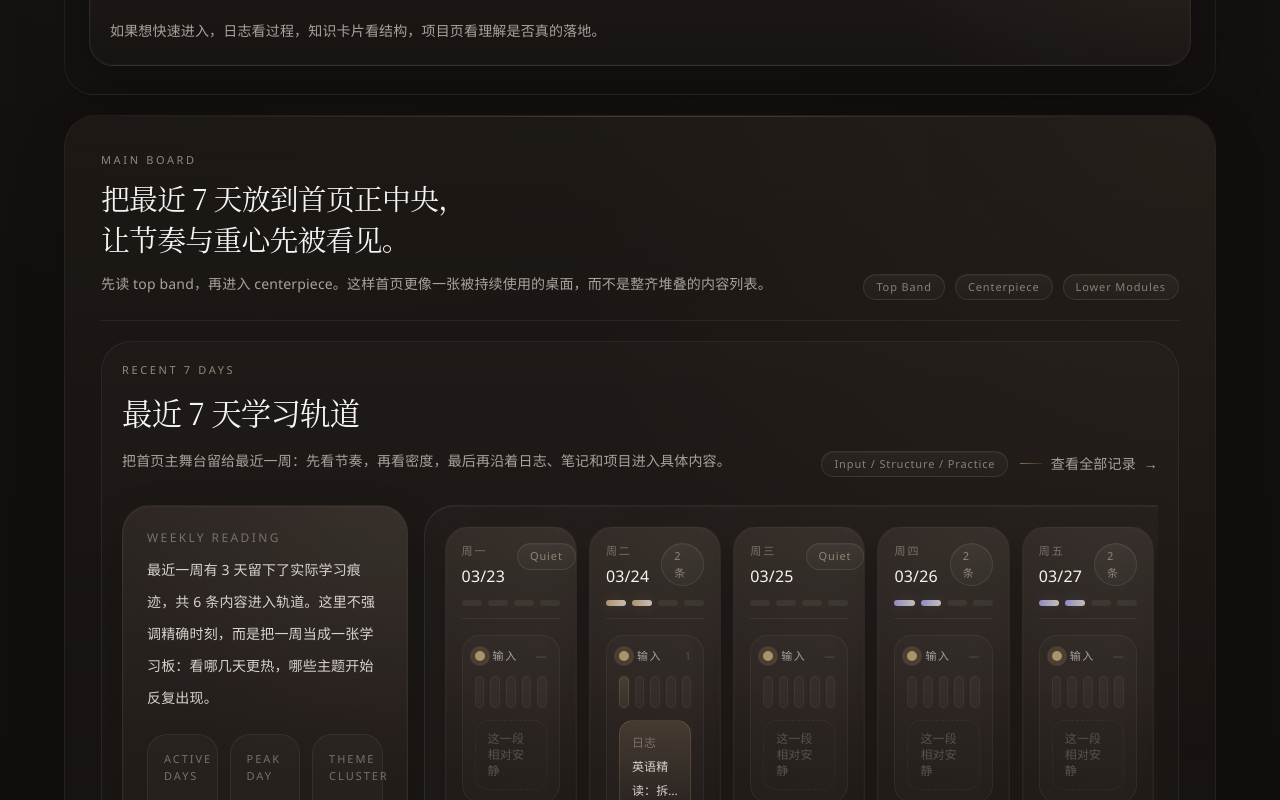
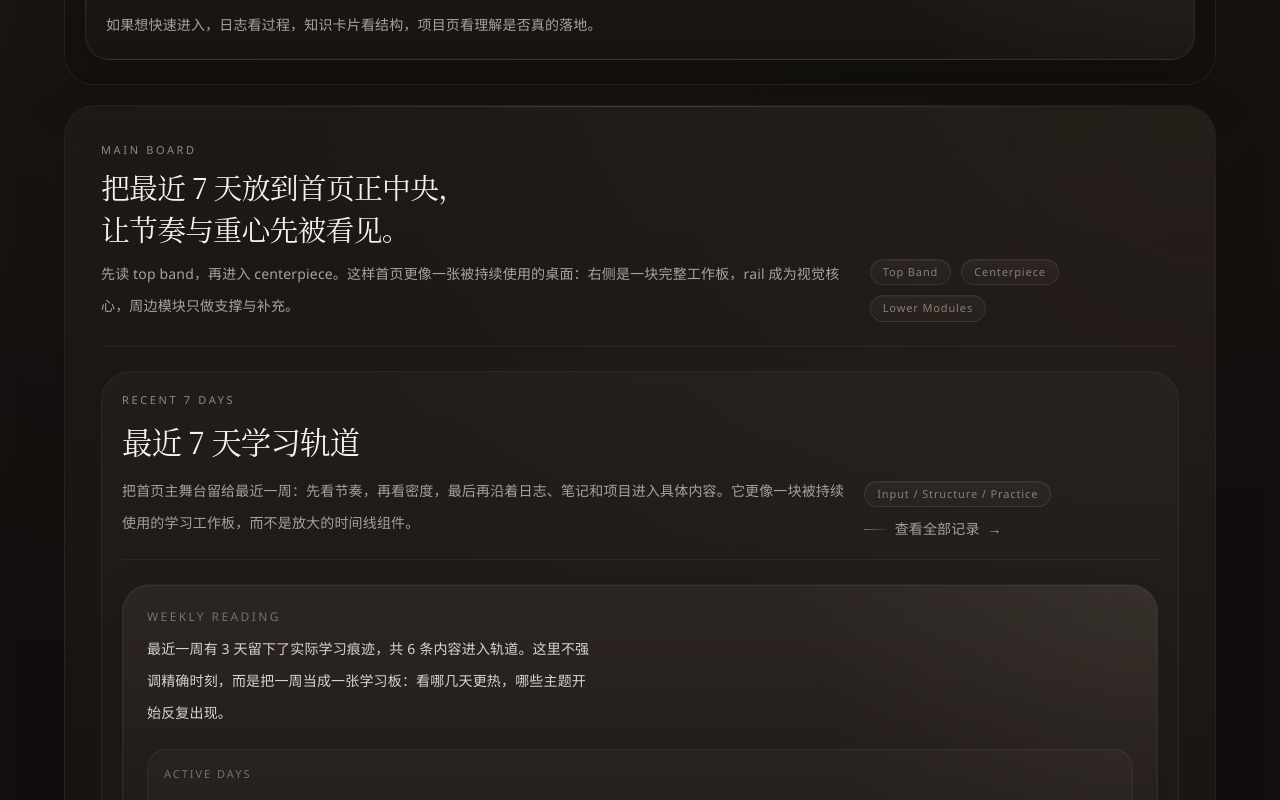
Before and after one commit to aqin1012-lyq/personal-learning-site, a Next.js app: page / in a window 1280 px wide. Shown: the part 2000-2800 px from the top of the page. Built offline with nearby package versions, Linux system fonts and the light colour scheme.

Commit message:
Refine widescreen home layout

```diff
--- a/src/app/page.tsx
+++ b/src/app/page.tsx
@@ -110,22 +110,22 @@ export default function HomePage() {
               stats={stats}
             />
 
-            <div className="grid gap-5 2xl:grid-cols-[minmax(280px,18vw)_minmax(0,1fr)] 2xl:items-start 2xl:gap-7">
+            <div className="grid gap-5 2xl:grid-cols-[minmax(248px,15.5vw)_minmax(0,1fr)] 2xl:items-start 2xl:gap-8">
               <aside className="space-y-4 2xl:sticky 2xl:top-24">
-                <section className="section-shell stagger-surface space-y-5 rounded-[30px] xl:min-h-[calc(100vh-7.5rem)] xl:px-6 xl:py-7">
+                <section className="section-shell stagger-surface space-y-5 rounded-[30px] xl:min-h-[calc(100vh-7.5rem)] xl:px-5 xl:py-6 2xl:space-y-4">
                   <div className="space-y-3 border-b border-white/[0.06] pb-5">
                     <p className="section-label">Study Deck</p>
-                    <h2 className="font-cjk text-[1.22rem] font-medium leading-[1.55] tracking-tight text-stone-100">
+                    <h2 className="font-cjk text-[1.14rem] font-medium leading-[1.6] tracking-tight text-stone-100 2xl:text-[1.18rem]">
                       这里先给索引，
                       <br />
                       再把主舞台留给最近的学习现场。
                     </h2>
-                    <p className="text-sm leading-7 text-stone-400">
+                    <p className="text-[13px] leading-7 text-stone-400 2xl:text-sm">
                       左列像目录、路标和阅读说明；右侧才是本周轨道、当前重点与最近输出的工作台。
                     </p>
                   </div>
 
-                  <div className="space-y-3 rounded-[24px] border border-white/[0.06] bg-white/[0.02] p-4">
+                  <div className="space-y-3 rounded-[24px] border border-white/[0.06] bg-white/[0.02] p-4 2xl:p-3.5">
                     <div className="flex items-center justify-between gap-3">
                       <p className="text-[11px] uppercase tracking-[0.18em] text-stone-500">Desk Index</p>
                       <span className="pill-tag">Stable Nav</span>
@@ -135,7 +135,7 @@ export default function HomePage() {
                         <Link
                           key={item.href}
                           href={item.href}
-                          className="group flex items-start gap-3 rounded-[18px] border border-white/[0.05] bg-black/10 px-4 py-3.5 transition hover:-translate-y-0.5 hover:border-white/[0.1]"
+                          className="group flex items-start gap-3 rounded-[18px] border border-white/[0.05] bg-black/10 px-4 py-3.5 transition hover:-translate-y-0.5 hover:border-white/[0.1] 2xl:px-3.5"
                         >
                           <div className="flex h-9 w-9 shrink-0 items-center justify-center rounded-[14px] border border-white/[0.05] bg-white/[0.03] text-[11px] tracking-[0.16em] text-stone-400">
                             0{index + 1}
@@ -153,7 +153,7 @@ export default function HomePage() {
                     </div>
                   </div>
 
-                  <div className="space-y-3 rounded-[24px] border border-white/[0.06] bg-black/10 p-4">
+                  <div className="space-y-3 rounded-[24px] border border-white/[0.06] bg-black/10 p-4 2xl:p-3.5">
                     <div className="flex items-center justify-between gap-3">
                       <p className="text-[11px] uppercase tracking-[0.18em] text-stone-500">Reading Order</p>
                       <span className="pill-tag">Flow</span>
@@ -172,7 +172,7 @@ export default function HomePage() {
                     </div>
                   </div>
 
-                  <InteractiveSurface className="surface-card rounded-[24px] p-5">
+                  <InteractiveSurface className="surface-card rounded-[24px] p-5 2xl:p-[1.125rem]">
                     <div className="relative space-y-4">
                       <div className="flex items-center justify-between gap-3">
                         <div className="space-y-2">
@@ -190,11 +190,11 @@ export default function HomePage() {
                 </section>
               </aside>
 
-              <div className="space-y-5">
-                <section className="section-shell stagger-surface overflow-hidden rounded-[32px]">
-                  <div className="grid gap-5 2xl:grid-cols-[minmax(0,1.5fr)_minmax(360px,0.9fr)] 2xl:items-stretch">
-                    <div className="space-y-5">
-                      <div className="flex flex-col gap-3 border-b border-white/[0.06] pb-5 md:flex-row md:items-end md:justify-between">
+              <div className="space-y-6 2xl:space-y-7">
+                <section className="section-shell stagger-surface overflow-hidden rounded-[32px] 2xl:px-10 2xl:py-10">
+                  <div className="grid gap-6 2xl:grid-cols-[minmax(0,1.72fr)_minmax(340px,0.82fr)] 2xl:items-stretch">
+                    <div className="space-y-6">
+                      <div className="flex flex-col gap-4 border-b border-white/[0.06] pb-6 md:flex-row md:items-end md:justify-between 2xl:pb-7">
                         <div className="space-y-2">
                           <p className="section-label">Main Board</p>
                           <h2 className="font-cjk text-[1.45rem] font-medium leading-[1.45] tracking-tight text-stone-100 md:text-[1.8rem]">
@@ -202,8 +202,8 @@ export default function HomePage() {
                             <br className="hidden md:block" />
                             让节奏与重心先被看见。
                           </h2>
-                          <p className="max-w-2xl text-sm leading-8 text-stone-400">
-                            先读 top band，再进入 centerpiece。这样首页更像一张被持续使用的桌面，而不是整齐堆叠的内容列表。
+                          <p className="max-w-[48rem] text-sm leading-8 text-stone-400 2xl:text-[15px] 2xl:leading-8">
+                            先读 top band，再进入 centerpiece。这样首页更像一张被持续使用的桌面：右侧是一块完整工作板，rail 成为视觉核心，周边模块只做支撑与补充。
                           </p>
                         </div>
                         <div className="flex flex-wrap items-center gap-2.5">
@@ -216,18 +216,18 @@ export default function HomePage() {
                       <TimelinePreview items={timelineItems} />
                     </div>
 
-                    <div className="grid gap-4 content-start xl:grid-rows-[auto_auto_1fr]">
+                    <div className="grid gap-4 content-start 2xl:grid-rows-[1.08fr_auto_1fr] 2xl:gap-5">
                       <FeaturePanel
-                        eyebrow="Current Focus"
-                        title="把学习过程变成一个可回看、可复用、可迭代的系统"
-                        description="当前更在意结构之间怎么互相支撑：日志保留上下文，笔记收束结构，项目负责把抽象重新压回现实。"
+                        eyebrow="Workbench Note"
+                        title="主工作台负责呈现最近节奏，右侧只补充判断框架"
+                        description="当前更在意结构之间怎么互相支撑：rail 先显示一周的密度与重心，旁边的说明模块只负责补足阅读方式与近期判断。"
                         href="/about"
                       />
 
                       <InteractiveSurface className="surface-card rounded-[24px] p-5 md:p-6">
                         <div className="relative space-y-4">
                           <div className="flex items-center justify-between gap-3">
-                            <h3 className="font-cjk text-[1.05rem] font-medium text-stone-100">工作台状态</h3>
+                            <h3 className="font-cjk text-[1.05rem] font-medium text-stone-100">工作台摘要</h3>
                             <span className="pill-tag">Live</span>
                           </div>
                           <div className="grid gap-3">
@@ -269,11 +269,11 @@ export default function HomePage() {
                   </div>
                 </section>
 
-                <section className="section-shell stagger-surface rounded-[32px]">
-                  <div className="grid gap-5 xl:grid-cols-[minmax(0,1.32fr)_minmax(300px,0.88fr)] xl:items-start 2xl:grid-cols-[minmax(0,1.42fr)_minmax(340px,0.82fr)]">
+                <section className="section-shell stagger-surface rounded-[32px] 2xl:px-10 2xl:py-9">
+                  <div className="grid gap-6 xl:grid-cols-[minmax(0,1.38fr)_minmax(300px,0.8fr)] xl:items-start 2xl:grid-cols-[minmax(0,1.52fr)_minmax(320px,0.74fr)]">
                     <div className="space-y-5">
                       <SectionHeader title="当前在学" description="最近正在持续推进的主题，不求铺太开，但求稳定往前走。" />
-                      <div className="grid gap-4 md:grid-cols-2">
+                      <div className="grid gap-4 md:grid-cols-2 2xl:gap-5">
                         {currentLearning.map((item) => (
                           <CurrentLearningCard key={item.id} item={item} />
                         ))}
@@ -310,8 +310,8 @@ export default function HomePage() {
                   </div>
                 </section>
 
-                <section className="grid gap-5 xl:grid-cols-[minmax(0,1.42fr)_minmax(360px,0.9fr)] xl:items-start 2xl:grid-cols-[minmax(0,1.5fr)_minmax(390px,0.86fr)]">
-                  <section className="section-shell stagger-surface overflow-hidden rounded-[32px]">
+                <section className="grid gap-5 xl:grid-cols-[minmax(0,1.56fr)_minmax(330px,0.84fr)] xl:items-start 2xl:grid-cols-[minmax(0,1.7fr)_minmax(360px,0.8fr)] 2xl:gap-6">
+                  <section className="section-shell stagger-surface overflow-hidden rounded-[32px] 2xl:px-10 2xl:py-9">
                     <SectionHeader title="最近留下的内容" description="最新更新的学习日志，保留过程而不是只展示结论。" actionLabel="查看全部" actionHref="/logs" />
                     <div className="grid gap-4">
                       {featuredLogs.map((item) => (
@@ -320,9 +320,9 @@ export default function HomePage() {
                     </div>
                   </section>
 
-                  <div className="grid gap-5">
-                    <section className="section-shell stagger-surface rounded-[32px]">
-                      <SectionHeader title="快速复习入口" description="如果不想从长文开始，可以先看最近整理出来的知识卡片。" actionLabel="进入知识库" actionHref="/notes" />
+                  <div className="grid gap-5 2xl:grid-rows-[auto_1fr]">
+                    <section className="section-shell stagger-surface rounded-[32px] 2xl:min-h-[22rem]">
+                      <SectionHeader title="快速复习入口" description="如果不想从长文开始，可以先从最近整理出来的知识卡片切入，再回到上面的轨道与日志。" actionLabel="进入知识库" actionHref="/notes" />
                       <div className="grid gap-3">
                         {featuredNotes.slice(0, 2).map((item) => (
                           <NoteCard key={item.id} item={item} compact />
@@ -330,7 +330,7 @@ export default function HomePage() {
                       </div>
                     </section>
 
-                    <section className="section-shell stagger-surface rounded-[32px]">
+                    <section className="section-shell stagger-surface rounded-[32px] 2xl:min-h-[24rem]">
                       <SectionHeader title="项目 / 实践" description="学习不是收藏信息，而是用真实产出来检验理解。" actionLabel="查看项目" actionHref="/projects" />
                       <div className="grid gap-4">
                         {featuredProjects.map((item) => (
@@ -341,7 +341,7 @@ export default function HomePage() {
                   </div>
                 </section>
 
-                <section className="section-shell stagger-surface rounded-[32px]">
+                <section className="section-shell stagger-surface rounded-[32px] 2xl:px-10 2xl:py-9">
                   <SectionHeader title="精选知识卡片" description="这些内容更偏“结构化沉淀”，适合回顾概念、方法和框架。" actionLabel="进入知识库" actionHref="/notes" />
                   <div className="grid gap-4 md:grid-cols-2 xl:grid-cols-3">
                     {featuredNotes.map((item) => (
--- a/src/components/home/CurrentLearningCard.tsx
+++ b/src/components/home/CurrentLearningCard.tsx
@@ -4,8 +4,8 @@ import { InteractiveSurface } from '@/components/common/InteractiveSurface';
 
 export function CurrentLearningCard({ item }: { item: CurrentLearningItem }) {
   return (
-    <InteractiveSurface className="surface-card surface-card-hover reveal-surface block rounded-[24px]">
-      <Link href={item.href || '/'} className="block p-6">
+    <InteractiveSurface className="surface-card surface-card-hover reveal-surface block rounded-[24px] h-full">
+      <Link href={item.href || '/'} className="block h-full p-6 2xl:p-6">
         <div className="relative space-y-4">
           <div className="flex items-start justify-between gap-4 border-b border-white/[0.06] pb-4">
             <div className="space-y-2">
@@ -15,7 +15,7 @@ export function CurrentLearningCard({ item }: { item: CurrentLearningItem }) {
             <span className="pill-tag shrink-0">{item.status}</span>
           </div>
           <p className="text-sm leading-8 text-stone-400">{item.summary}</p>
-          <div className="flex flex-wrap gap-2">
+          <div className="flex flex-wrap gap-2 pt-1">
             {item.tags.map((tag) => (
               <span key={tag} className="pill-tag text-stone-400">
                 {tag}
--- a/src/components/home/TimelinePreview.tsx
+++ b/src/components/home/TimelinePreview.tsx
@@ -140,18 +140,19 @@ export function TimelinePreview({ items }: { items: TimelineEntry[] }) {
   const activeDays = daySlots.filter((day) => day.items.length > 0).length;
   const peakDay = [...daySlots].sort((a, b) => b.items.length - a.items.length)[0];
   const allTopics = Array.from(new Set(daySlots.flatMap((day) => day.topicSummary))).slice(0, 5);
+  const averageEntries = totalEntries > 0 ? (totalEntries / 7).toFixed(1) : '0.0';
 
   return (
-    <section className="stagger-surface overflow-hidden rounded-[28px] border border-white/[0.06] bg-[linear-gradient(180deg,rgba(255,248,240,0.02),rgba(255,248,240,0.008))] p-4 md:rounded-[30px] md:p-5">
-      <div className="relative space-y-7">
-        <div className="flex flex-col gap-4 xl:flex-row xl:items-end xl:justify-between">
+    <section className="stagger-surface overflow-hidden rounded-[28px] border border-white/[0.06] bg-[linear-gradient(180deg,rgba(255,248,240,0.028),rgba(255,248,240,0.01))] p-4 md:rounded-[30px] md:p-5 2xl:p-6">
+      <div className="relative space-y-6 2xl:space-y-7">
+        <div className="flex flex-col gap-4 border-b border-white/[0.06] pb-5 xl:flex-row xl:items-end xl:justify-between 2xl:pb-6">
           <div className="space-y-3">
             <p className="section-label">Recent 7 Days</p>
-            <h2 className="font-cjk text-[1.55rem] font-medium leading-[1.4] tracking-tight text-stone-100 md:text-[1.9rem]">
+            <h2 className="font-cjk text-[1.55rem] font-medium leading-[1.4] tracking-tight text-stone-100 md:text-[1.9rem] 2xl:text-[2rem]">
               最近 7 天学习轨道
             </h2>
-            <p className="max-w-3xl text-sm leading-8 text-stone-400">
-              把首页主舞台留给最近一周：先看节奏，再看密度，最后再沿着日志、笔记和项目进入具体内容。
+            <p className="max-w-[52rem] text-sm leading-8 text-stone-400 2xl:text-[15px]">
+              把首页主舞台留给最近一周：先看节奏，再看密度，最后再沿着日志、笔记和项目进入具体内容。它更像一块被持续使用的学习工作板，而不是放大的时间线组件。
             </p>
           </div>
           <div className="flex flex-wrap items-center gap-3">
@@ -163,8 +164,8 @@ export function TimelinePreview({ items }: { items: TimelineEntry[] }) {
           </div>
         </div>
 
-        <div className="grid gap-4 xl:grid-cols-[0.84fr_2.16fr] xl:items-stretch">
-          <InteractiveSurface className="surface-card rounded-[28px] p-5 md:p-6">
+        <div className="grid gap-4 2xl:grid-cols-[minmax(280px,0.78fr)_minmax(0,2.22fr)] 2xl:items-stretch 2xl:gap-5">
+          <InteractiveSurface className="surface-card rounded-[28px] p-5 md:p-6 2xl:p-6">
             <div className="relative space-y-5">
               <div className="space-y-2">
                 <p className="text-xs uppercase tracking-[0.2em] text-stone-500">Weekly Reading</p>
@@ -173,7 +174,7 @@ export function TimelinePreview({ items }: { items: TimelineEntry[] }) {
                 </p>
               </div>
 
-              <div className="grid gap-3 sm:grid-cols-3">
+              <div className="grid gap-3 2xl:grid-cols-1">
                 <div className="rounded-[20px] border border-white/[0.06] bg-white/[0.025] p-4">
                   <p className="text-[11px] uppercase tracking-[0.18em] text-stone-500">Active Days</p>
                   <p className="mt-3 font-cjk text-[1.5rem] text-stone-100">{String(activeDays).padStart(2, '0')}</p>
@@ -185,9 +186,9 @@ export function TimelinePreview({ items }: { items: TimelineEntry[] }) {
                   <p className="mt-2 text-xs leading-6 text-stone-500">活动最密的一天，往往也是不同主题开始互相碰撞的时候。</p>
                 </div>
                 <div className="rounded-[20px] border border-white/[0.06] bg-white/[0.025] p-4">
-                  <p className="text-[11px] uppercase tracking-[0.18em] text-stone-500">Theme Cluster</p>
-                  <p className="mt-3 text-sm leading-7 text-stone-200">{allTopics.slice(0, 2).join(' · ') || '持续积累中'}</p>
-                  <p className="mt-2 text-xs leading-6 text-stone-500">把零散记录看成渐渐成形的主题簇。</p>
+                  <p className="text-[11px] uppercase tracking-[0.18em] text-stone-500">Daily Average</p>
+                  <p className="mt-3 font-cjk text-[1.5rem] text-stone-100">{averageEntries}</p>
+                  <p className="mt-2 text-xs leading-6 text-stone-500">用平均密度判断这一周是平稳推进，还是阶段性集中发力。</p>
                 </div>
               </div>
 
@@ -204,26 +205,45 @@ export function TimelinePreview({ items }: { items: TimelineEntry[] }) {
                   ))}
                 </div>
               </div>
+
+              <div className="rounded-[22px] border border-white/[0.06] bg-[linear-gradient(180deg,rgba(255,255,255,0.028),rgba(255,255,255,0.015))] p-4">
+                <p className="text-[11px] uppercase tracking-[0.18em] text-stone-500">Theme Cluster</p>
+                <div className="mt-3 flex flex-wrap gap-2">
+                  {(allTopics.length > 0 ? allTopics : ['持续积累中']).map((topic) => (
+                    <span key={topic} className="rounded-full border border-white/[0.07] bg-white/[0.03] px-2.5 py-1 text-[11px] text-stone-300">
+                      {topic}
+                    </span>
+                  ))}
+                </div>
+              </div>
             </div>
           </InteractiveSurface>
 
           <div className="overflow-x-auto pb-2 [-ms-overflow-style:none] [scrollbar-width:none] [&::-webkit-scrollbar]:hidden">
-            <div className="min-w-[1040px] rounded-[30px] border border-white/[0.07] bg-[linear-gradient(180deg,rgba(255,248,240,0.03),rgba(255,248,240,0.012))] p-4 shadow-[inset_0_1px_0_rgba(255,248,240,0.03)] md:p-5">
-              <div className="grid grid-cols-[repeat(7,minmax(0,1fr))] gap-3">
+            <div className="min-w-[1120px] rounded-[30px] border border-white/[0.07] bg-[linear-gradient(180deg,rgba(255,248,240,0.04),rgba(255,248,240,0.012))] p-4 shadow-[inset_0_1px_0_rgba(255,248,240,0.03)] md:p-5 2xl:p-6">
+              <div className="mb-4 flex items-center justify-between gap-4 border-b border-white/[0.05] pb-4">
+                <div>
+                  <p className="text-[11px] uppercase tracking-[0.18em] text-stone-500">7-Day Board</p>
+                  <p className="mt-1 text-sm leading-7 text-stone-400">按天看最近一周的输入、沉淀与推进，让主舞台先给出整体判断。</p>
+                </div>
+                <span className="pill-tag">7 columns · 3 lanes</span>
+              </div>
+
+              <div className="grid grid-cols-[repeat(7,minmax(0,1fr))] gap-3.5 2xl:gap-4">
                 {daySlots.map((day) => {
                   const dominantLane = day.dominantLane ? laneMeta[day.dominantLane] : null;
 
                   return (
                     <InteractiveSurface
                       key={day.key}
-                      className="surface-card surface-card-hover rounded-[24px] border-white/[0.05] p-4"
+                      className="surface-card surface-card-hover rounded-[24px] border-white/[0.05] p-4 2xl:p-[1.125rem]"
                     >
-                      <div className="relative flex h-full min-h-[388px] flex-col gap-4">
-                        <div className="space-y-3 border-b border-white/[0.06] pb-3">
+                      <div className="relative flex h-full min-h-[430px] flex-col gap-4 2xl:min-h-[454px]">
+                        <div className="space-y-3 border-b border-white/[0.06] pb-3.5">
                           <div className="flex items-start justify-between gap-3">
                             <div>
                               <p className="text-[11px] uppercase tracking-[0.18em] text-stone-500">{day.weekLabel}</p>
-                              <p className="mt-1 text-base text-stone-100">{day.label}</p>
+                              <p className="mt-1 text-[1.02rem] text-stone-100">{day.label}</p>
                             </div>
                             <span className="pill-tag">{day.items.length === 0 ? 'Quiet' : `${day.items.length} 条`}</span>
                           </div>
@@ -247,13 +267,13 @@ export function TimelinePreview({ items }: { items: TimelineEntry[] }) {
                           </div>
                         </div>
 
-                        <div className="space-y-2.5">
+                        <div className="space-y-3">
                           {lanes.map((lane) => {
                             const laneItems = day.items.filter((item) => getLaneId(item) === lane.id);
                             const primary = laneItems[0];
 
                             return (
-                              <div key={`${day.key}-${lane.id}`} className="rounded-[18px] border border-white/[0.05] bg-white/[0.018] p-3">
+                              <div key={`${day.key}-${lane.id}`} className="rounded-[18px] border border-white/[0.05] bg-white/[0.018] p-3.5">
                                 <div className="flex items-center justify-between gap-3">
                                   <div className="flex items-center gap-2 text-[11px] tracking-[0.14em] text-stone-400">
                                     <span
@@ -281,11 +301,11 @@ export function TimelinePreview({ items }: { items: TimelineEntry[] }) {
                                   ))}
                                 </div>
 
-                                <div className="mt-3 min-h-[42px]">
+                                <div className="mt-3 min-h-[54px]">
                                   {primary ? (
                                     <Link href={primary.href} className="block rounded-[14px] border px-3 py-2.5 text-xs leading-6 text-stone-300 transition hover:-translate-y-0.5" style={{ borderColor: lane.glow, background: `linear-gradient(180deg, ${lane.glow}, rgba(255,255,255,0.02))` }}>
                                       <span className="mr-2 text-stone-500">{getKindLabel(primary.kind)}</span>
-                                      <span className="line-clamp-2">{primary.title}</span>
+                                      <span className="line-clamp-2 font-medium text-stone-200">{primary.title}</span>
                                     </Link>
                                   ) : (
                                     <div className="rounded-[14px] border border-dashed border-white/[0.05] px-3 py-2.5 text-xs text-stone-600">
@@ -299,7 +319,10 @@ export function TimelinePreview({ items }: { items: TimelineEntry[] }) {
                         </div>
 
                         <div className="mt-auto rounded-[18px] border border-white/[0.05] bg-black/10 p-3.5 shadow-[inset_0_1px_0_rgba(255,248,240,0.02)]">
-                          <p className="text-[11px] uppercase tracking-[0.18em] text-stone-500">Topic Cluster</p>
+                          <div className="flex items-center justify-between gap-3">
+                            <p className="text-[11px] uppercase tracking-[0.18em] text-stone-500">Topic Cluster</p>
+                            {dominantLane ? <span className="text-[11px] text-stone-500">主轴：{dominantLane.label}</span> : null}
+                          </div>
                           <div className="mt-2 flex flex-wrap gap-2">
                             {day.topicSummary.length > 0 ? (
                               day.topicSummary.map((topic) => (
```
